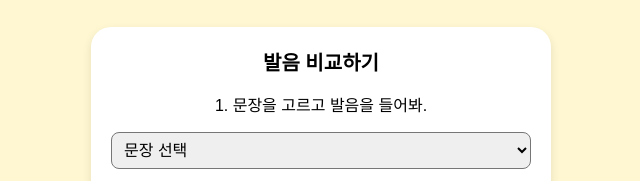
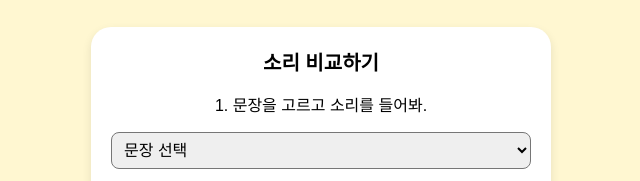
Before and after one commit to hyeonju3932-del/record, a plain HTML site: page index.html in a window 1280 px wide. Shown: the part 274-455 px from the top of the page, 319-959 px from the left. Drawn offline with Linux system fonts and the light colour scheme.

Commit message:
Add files via upload

```diff
--- a/index.html
+++ b/index.html
@@ -120,8 +120,8 @@
 </div>
 
 <div class="section">
-  <h2>발음 비교하기</h2>
-  <p>1. 문장을 고르고 발음을 들어봐.</p> <select id="sentenceSelect" onchange="setSentence()">
+  <h2>소리 비교하기</h2>
+  <p>1. 문장을 고르고 소리를 들어봐.</p> <select id="sentenceSelect" onchange="setSentence()">
     <option value="">문장 선택</option>
     <option value="아빠가 우산을 써요">1. 아빠가 우산을 써요.</option>
     <option value="아기가 우유를 먹어요">2. 아기가 우유를 먹어요.</option>
```
